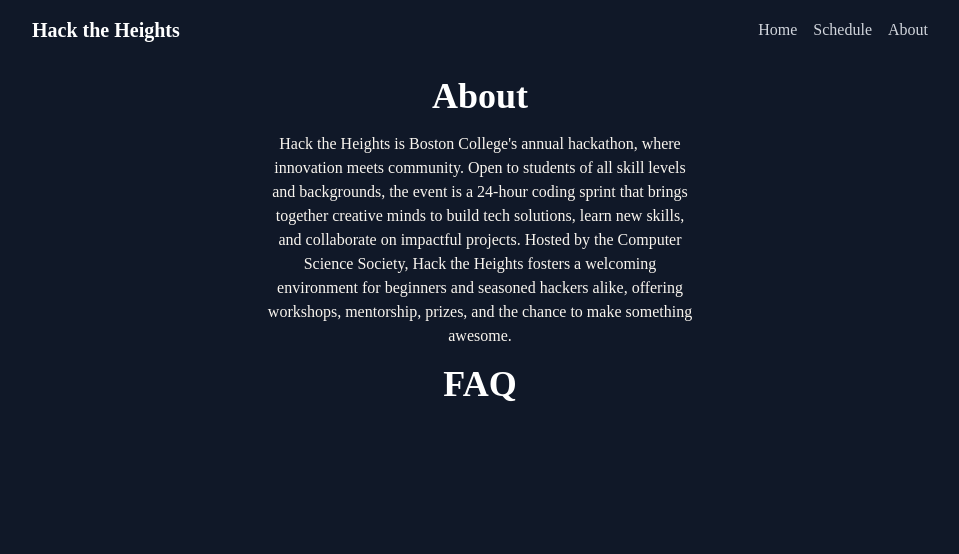
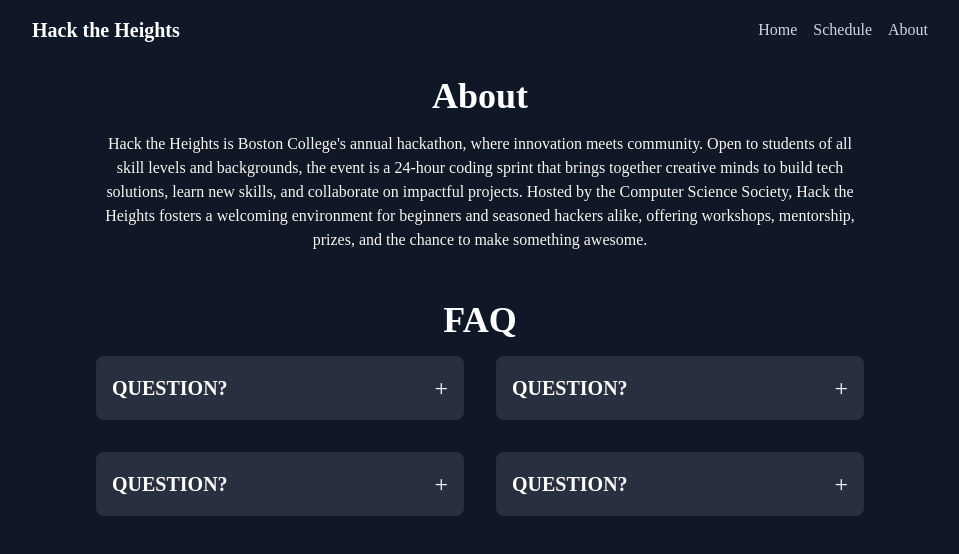
Before and after one commit to bccss/hth2025, a React (Vite) app: page /about in a window 1280 px wide. Shown: the top 554 px of the page, without its empty margins (160-1119 px from the left). Built offline with nearby package versions, Linux system fonts and the light colour scheme; a web font is replaced by a local one.

Commit message:
faq added thanks chat

```diff
--- a/src/components/About.tsx
+++ b/src/components/About.tsx
@@ -1,19 +1,64 @@
 import '../index.css'
+import { useState } from 'react'
 
 function About() {
+   const [openIndex, setOpenIndex] = useState<number | null>(null);
+
+   const faqs = [
+      {
+         question: "QUESTION?",
+         answer: "Lorem ipsum dolor sit amet, consectetur adipiscing elit. Sed do eiusmod tempor incididunt ut labore et dolore magna aliqua."
+      },
+      {
+         question: "QUESTION?",
+         answer: "Lorem ipsum dolor sit amet, consectetur adipiscing elit. Sed do eiusmod tempor incididunt ut labore et dolore magna aliqua."
+      },
+      {
+         question: "QUESTION?",
+         answer: "Lorem ipsum dolor sit amet, consectetur adipiscing elit. Sed do eiusmod tempor incididunt ut labore et dolore magna aliqua."
+      },
+      {
+         question: "QUESTION?",
+         answer: "Lorem ipsum dolor sit amet, consectetur adipiscing elit. Sed do eiusmod tempor incididunt ut labore et dolore magna aliqua."
+      }
+   ];
+
+   const toggleAnswer = (index: number) => {
+      setOpenIndex(openIndex === index ? null : index);
+   };
+
    return (
       <>
          <div className="flex flex-col items-center">
             <h1 className='text-4xl font-bold text-white text-center my-4'>About</h1>
             {/** chatgpt cooked */}
-            <p className="text-center w-1/3">
+            <p className="text-center w-3/5">
                Hack the Heights is Boston College's annual hackathon, where innovation meets community. Open to students of all skill levels and backgrounds, the event is a 24-hour coding sprint that brings together creative minds to build tech solutions, learn new skills, and collaborate on impactful projects. Hosted by the Computer Science Society, Hack the Heights fosters a welcoming environment for beginners and seasoned hackers alike, offering workshops, mentorship, prizes, and the chance to make something awesome.
             </p>
          </div>
 
-         <div className="flex flex-col items-center">
+         <div className="flex flex-col items-center mt-8">
             <h1 className='text-4xl font-bold text-white text-center my-4'>FAQ</h1>
-            {/** todo: implement. will be done this week */}
+            <div className="grid grid-cols-2 gap-8 w-3/5">
+               {faqs.map((faq, index) => (
+                  <div key={index} className="bg-white/10 rounded-lg p-4 cursor-pointer hover:bg-white/20 transition-colors">
+                     <div
+                        className="flex justify-between items-center"
+                        onClick={() => toggleAnswer(index)}
+                     >
+                        <h3 className="text-xl font-semibold text-white">{faq.question}</h3>
+                        <span className="text-white text-2xl">
+                           {openIndex === index ? '−' : '+'}
+                        </span>
+                     </div>
+                     {openIndex === index && (
+                        <p className="text-white mt-4 text-sm">
+                           {faq.answer}
+                        </p>
+                     )}
+                  </div>
+               ))}
+            </div>
          </div>
       </>
    )
```
